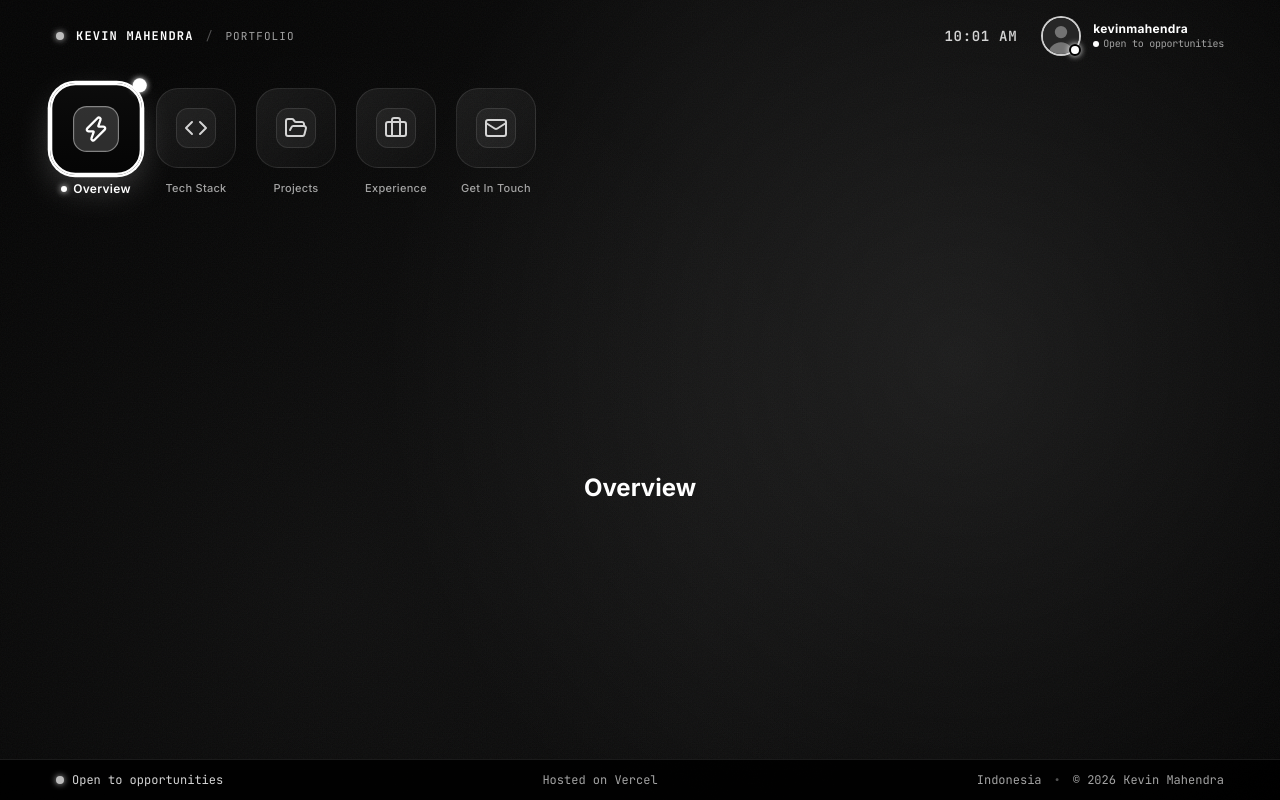
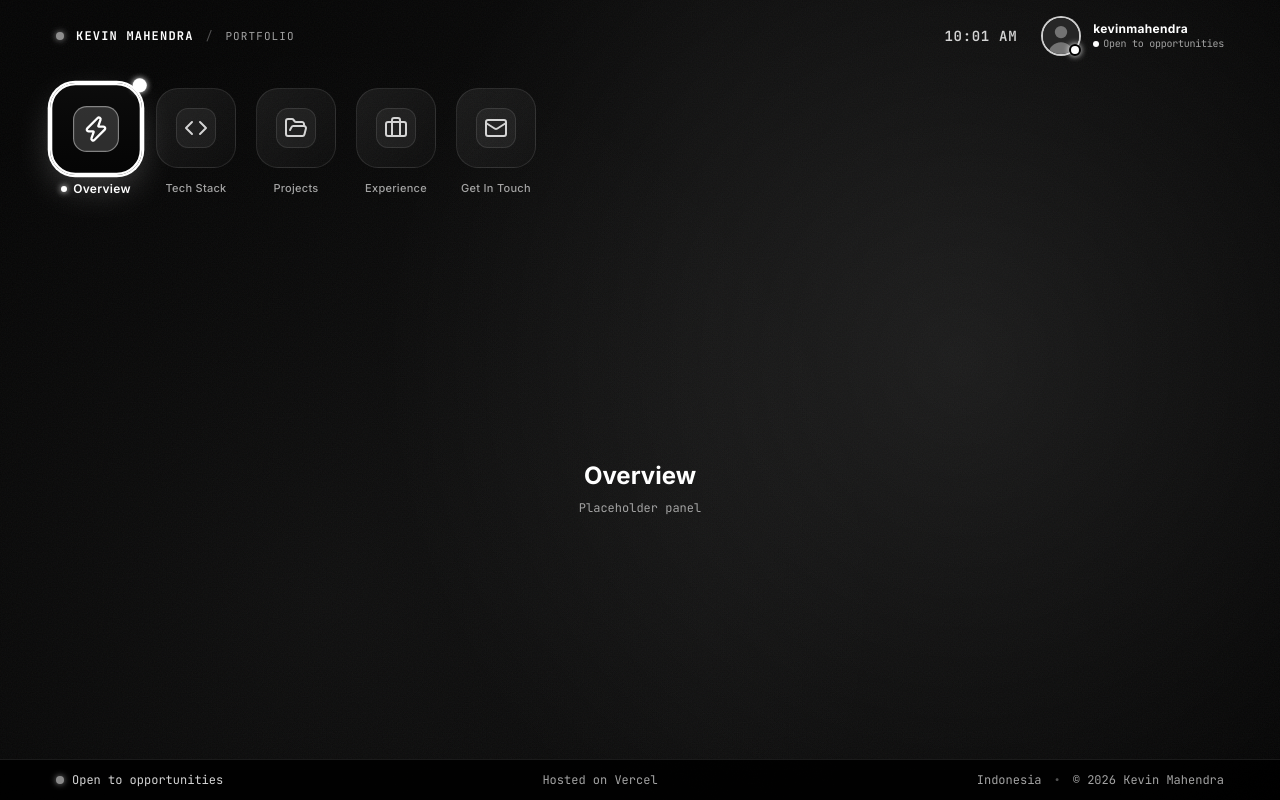
Before and after one commit to thekevinkun/portfolio-v2, a Next.js app: page / in a window 1280 px wide. Built offline with nearby package versions, Linux system fonts and the light colour scheme.

Commit message:
feat(site): mount the stage in the section layout with placeholder panels

```diff
--- /dev/null
+++ b/app/(site)/[[...section]]/layout.tsx
@@ -0,0 +1,34 @@
+import type { ReactNode } from "react";
+import { StageBackground } from "@/components/ui";
+import { StageProvider } from "@/components/stage";
+import { Dock, StatusFooter, TabBar, TopBar } from "@/components/chrome";
+import { profile } from "@/data/seed";
+import { getSectionIndex } from "@/lib/stage/section-index";
+
+interface SiteLayoutProps {
+  children: ReactNode;
+  params: Promise<{ section?: string[] }>;
+}
+
+// Public site only. Chrome and Stage share one provider; the URL sets the
+// initial page so the server renders the right panel with no flash.
+export default async function SiteLayout({
+  children,
+  params,
+}: SiteLayoutProps) {
+  const { section } = await params;
+  const initialIndex = Math.max(0, getSectionIndex(section));
+
+  return (
+    <StageProvider initialIndex={initialIndex}>
+      <StageBackground />
+      <div className="flex h-dvh flex-col overflow-hidden">
+        <TopBar profile={profile} />
+        <Dock />
+        <div className="relative min-h-0 flex-1">{children}</div>
+        <StatusFooter profile={profile} />
+        <TabBar />
+      </div>
+    </StageProvider>
+  );
+}
--- a/app/(site)/[[...section]]/page.tsx
+++ b/app/(site)/[[...section]]/page.tsx
@@ -1,4 +1,7 @@
 import { notFound } from "next/navigation";
+import { PlaceholderPanel } from "@/components/panels";
+import { Stage } from "@/components/stage";
+import { getSectionIndex } from "@/lib/stage/section-index";
 import { SECTIONS } from "@/lib/stage/sections";
 
 interface PageProps {
@@ -16,14 +19,13 @@ export function generateStaticParams() {
 
 export default async function Page({ params }: PageProps) {
   const { section } = await params;
-  const path = "/" + (section?.join("/") ?? "");
-  const current = SECTIONS.find((s) => s.path === path);
-  if (!current) notFound();
+  if (getSectionIndex(section) === -1) notFound();
 
-  // Placeholder until the Stage exists (P2)
-  return (
-    <main className="flex h-full items-center justify-center">
-      <h1 className="text-2xl font-bold">{current.label}</h1>
-    </main>
-  );
+  // Placeholder panels until P3; the layout's provider knows the initial page
+  const panels = SECTIONS.map((s) => ({
+    id: s.id,
+    content: <PlaceholderPanel id={s.id} label={s.label} />,
+  }));
+
+  return <Stage panels={panels} />;
 }
--- a/app/(site)/layout.tsx
+++ /dev/null
@@ -1,20 +0,0 @@
-import type { ReactNode } from "react";
-import { Dock, StatusFooter, TabBar, TopBar } from "@/components/chrome";
-import { StageBackground } from "@/components/ui";
-import { profile } from "@/data/seed";
-
-// Public site only. The chrome stays mounted; only the middle area will slide (P2).
-export default function SiteLayout({ children }: { children: ReactNode }) {
-  return (
-    <>
-      <StageBackground />
-      <div className="flex h-dvh flex-col overflow-hidden">
-        <TopBar profile={profile} />
-        <Dock />
-        <div className="relative min-h-0 flex-1">{children}</div>
-        <StatusFooter profile={profile} />
-        <TabBar />
-      </div>
-    </>
-  );
-}
--- /dev/null
+++ b/components/panels/PlaceholderPanel.tsx
@@ -0,0 +1,16 @@
+interface PlaceholderPanelProps {
+  id: string;
+  label: string;
+}
+
+// Temporary content; real pages replace this in P3
+const PlaceholderPanel = ({ id, label }: PlaceholderPanelProps) => (
+  <div className="flex h-full flex-col items-center justify-center gap-2">
+    <h2 id={`heading-${id}`} className="text-2xl font-bold">
+      {label}
+    </h2>
+    <p className="font-mono text-xs text-fg-low">Placeholder panel</p>
+  </div>
+);
+
+export default PlaceholderPanel;
--- /dev/null
+++ b/components/panels/index.ts
@@ -0,0 +1 @@
+export { default as PlaceholderPanel } from "./PlaceholderPanel";
```
Also changed, not shown: 1 other file (tests, documents, lock files or other folders).
